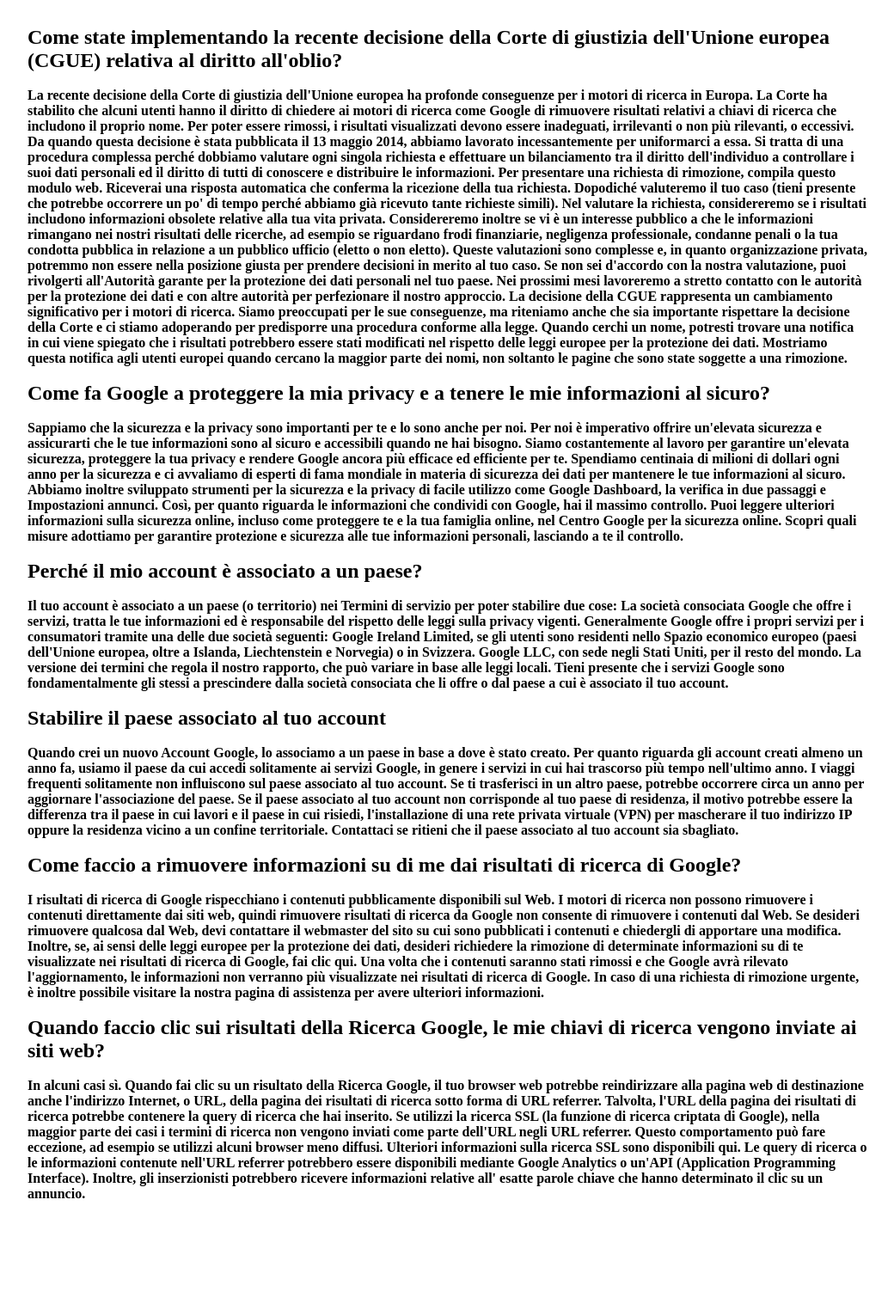
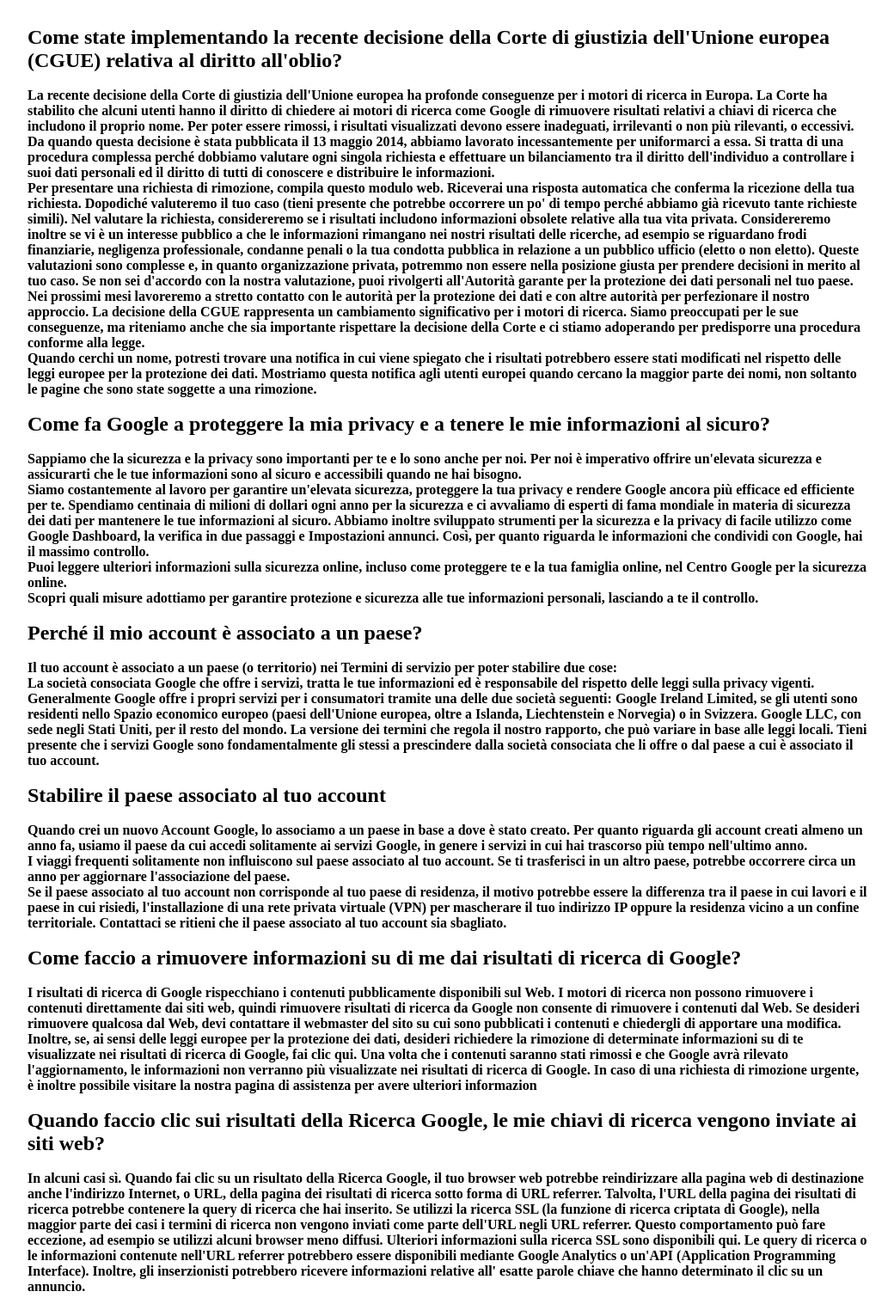
Before and after one commit to Masadavide/php-google-faq, a PHP site: page / in a window 1280 px wide. Shown: the part 100-1624 px from the top of the page at 86% size, without its empty margins (119-1159 px from the left). Before the commit the page ends 1494 px from the top, so only its background shows below. Run offline with PHP 8.4, Linux system fonts and the light colour scheme.

Commit message:
correzione

```diff
--- a/index.php
+++ b/index.php
@@ -1,52 +1,53 @@
 <?php
     $array = [
         [
-        'domanda' => "Come state implementando la recente decisione della Corte di giustizia dell'Unione europea (CGUE) relativa al diritto all'oblio?",
-        'risposta' => "La recente decisione della Corte di giustizia dell'Unione europea ha profonde conseguenze per i motori di ricerca in Europa. La Corte ha stabilito che alcuni utenti hanno il diritto di chiedere ai motori di ricerca come Google di rimuovere risultati relativi a chiavi di ricerca che includono il proprio nome. Per poter essere rimossi, i risultati visualizzati devono essere inadeguati, irrilevanti o non più rilevanti, o eccessivi.
+        "domanda" => "<h2>Come state implementando la recente decisione della Corte di giustizia dell'Unione europea (CGUE) relativa al diritto all'oblio? </h2>",
+        "risposta" => "<p> La recente decisione della Corte di giustizia dell'Unione europea ha profonde conseguenze per i motori di ricerca in Europa. La Corte ha stabilito che alcuni utenti hanno il diritto di chiedere ai motori di ricerca come Google di rimuovere risultati relativi a chiavi di ricerca che includono il proprio nome. Per poter essere rimossi, i risultati visualizzati devono essere inadeguati, irrilevanti o non più rilevanti, o eccessivi.</p>
 
-        Da quando questa decisione è stata pubblicata il 13 maggio 2014, abbiamo lavorato incessantemente per uniformarci a essa. Si tratta di una procedura complessa perché dobbiamo valutare ogni singola richiesta e effettuare un bilanciamento tra il diritto dell'individuo a controllare i suoi dati personali ed il diritto di tutti di conoscere e distribuire le informazioni.
+        <p> Da quando questa decisione è stata pubblicata il 13 maggio 2014, abbiamo lavorato incessantemente per uniformarci a essa. Si tratta di una procedura complessa perché dobbiamo valutare ogni singola richiesta e effettuare un bilanciamento tra il diritto dell'individuo a controllare i suoi dati personali ed il diritto di tutti di conoscere e distribuire le informazioni. </p>
 
-        Per presentare una richiesta di rimozione, compila questo modulo web. Riceverai una risposta automatica che conferma la ricezione della tua richiesta. Dopodiché valuteremo il tuo caso (tieni presente che potrebbe occorrere un po' di tempo perché abbiamo già ricevuto tante richieste simili). Nel valutare la richiesta, considereremo se i risultati includono informazioni obsolete relative alla tua vita privata. Considereremo inoltre se vi è un interesse pubblico a che le informazioni rimangano nei nostri risultati delle ricerche, ad esempio se riguardano frodi finanziarie, negligenza professionale, condanne penali o la tua condotta pubblica in relazione a un pubblico ufficio (eletto o non eletto). Queste valutazioni sono complesse e, in quanto organizzazione privata, potremmo non essere nella posizione giusta per prendere decisioni in merito al tuo caso. Se non sei d'accordo con la nostra valutazione, puoi rivolgerti all'Autorità garante per la protezione dei dati personali nel tuo paese.
+        <p> Per presentare una richiesta di rimozione, compila questo modulo web. Riceverai una risposta automatica che conferma la ricezione della tua richiesta. Dopodiché valuteremo il tuo caso (tieni presente che potrebbe occorrere un po' di tempo perché abbiamo già ricevuto tante richieste simili). Nel valutare la richiesta, considereremo se i risultati includono informazioni obsolete relative alla tua vita privata. Considereremo inoltre se vi è un interesse pubblico a che le informazioni rimangano nei nostri risultati delle ricerche, ad esempio se riguardano frodi finanziarie, negligenza professionale, condanne penali o la tua condotta pubblica in relazione a un pubblico ufficio (eletto o non eletto). Queste valutazioni sono complesse e, in quanto organizzazione privata, potremmo non essere nella posizione giusta per prendere decisioni in merito al tuo caso. Se non sei d'accordo con la nostra valutazione, puoi rivolgerti all'Autorità garante per la protezione dei dati personali nel tuo paese.</p>
 
-        Nei prossimi mesi lavoreremo a stretto contatto con le autorità per la protezione dei dati e con altre autorità per perfezionare il nostro approccio. La decisione della CGUE rappresenta un cambiamento significativo per i motori di ricerca. Siamo preoccupati per le sue conseguenze, ma riteniamo anche che sia importante rispettare la decisione della Corte e ci stiamo adoperando per predisporre una procedura conforme alla legge.
+        <p> Nei prossimi mesi lavoreremo a stretto contatto con le autorità per la protezione dei dati e con altre autorità per perfezionare il nostro approccio. La decisione della CGUE rappresenta un cambiamento significativo per i motori di ricerca. Siamo preoccupati per le sue conseguenze, ma riteniamo anche che sia importante rispettare la decisione della Corte e ci stiamo adoperando per predisporre una procedura conforme alla legge. </p>
 
-        Quando cerchi un nome, potresti trovare una notifica in cui viene spiegato che i risultati potrebbero essere stati modificati nel rispetto delle leggi europee per la protezione dei dati. Mostriamo questa notifica agli utenti europei quando cercano la maggior parte dei nomi, non soltanto le pagine che sono state soggette a una rimozione.",
+        <p> Quando cerchi un nome, potresti trovare una notifica in cui viene spiegato che i risultati potrebbero essere stati modificati nel rispetto delle leggi europee per la protezione dei dati. Mostriamo questa notifica agli utenti europei quando cercano la maggior parte dei nomi, non soltanto le pagine che sono state soggette a una rimozione. </p>",
         ],
         [
-        'domanda' => "Come fa Google a proteggere la mia privacy e a tenere le mie informazioni al sicuro?",
-        'risposta' => "Sappiamo che la sicurezza e la privacy sono importanti per te e lo sono anche per noi. Per noi è imperativo offrire un'elevata sicurezza e assicurarti che le tue informazioni sono al sicuro e accessibili quando ne hai bisogno.
+        "domanda" => " <h2>Come fa Google a proteggere la mia privacy e a tenere le mie informazioni al sicuro? </h2>",
+        "risposta" => "<p> Sappiamo che la sicurezza e la privacy sono importanti per te e lo sono anche per noi. Per noi è imperativo offrire un'elevata sicurezza e assicurarti che le tue informazioni sono al sicuro e accessibili quando ne hai bisogno. </p>
 
-        Siamo costantemente al lavoro per garantire un'elevata sicurezza, proteggere la tua privacy e rendere Google ancora più efficace ed efficiente per te. Spendiamo centinaia di milioni di dollari ogni anno per la sicurezza e ci avvaliamo di esperti di fama mondiale in materia di sicurezza dei dati per mantenere le tue informazioni al sicuro. Abbiamo inoltre sviluppato strumenti per la sicurezza e la privacy di facile utilizzo come Google Dashboard, la verifica in due passaggi e Impostazioni annunci. Così, per quanto riguarda le informazioni che condividi con Google, hai il massimo controllo.
+        <p> Siamo costantemente al lavoro per garantire un'elevata sicurezza, proteggere la tua privacy e rendere Google ancora più efficace ed efficiente per te. Spendiamo centinaia di milioni di dollari ogni anno per la sicurezza e ci avvaliamo di esperti di fama mondiale in materia di sicurezza dei dati per mantenere le tue informazioni al sicuro. Abbiamo inoltre sviluppato strumenti per la sicurezza e la privacy di facile utilizzo come Google Dashboard, la verifica in due passaggi e Impostazioni annunci. Così, per quanto riguarda le informazioni che condividi con Google, hai il massimo controllo. </p>
 
-        Puoi leggere ulteriori informazioni sulla sicurezza online, incluso come proteggere te e la tua famiglia online, nel Centro Google per la sicurezza online.
+        <p> Puoi leggere ulteriori informazioni sulla sicurezza online, incluso come proteggere te e la tua famiglia online, nel Centro Google per la sicurezza online. </p>
 
-        Scopri quali misure adottiamo per garantire protezione e sicurezza alle tue informazioni personali, lasciando a te il controllo."
+        <p>Scopri quali misure adottiamo per garantire protezione e sicurezza alle tue informazioni personali, lasciando a te il controllo. </p>",
         ],
         [
-        'domanda' => "Perché il mio account è associato a un paese?",
-        'risposta' => "Il tuo account è associato a un paese (o territorio) nei Termini di servizio per poter stabilire due cose:
+        "domanda" => " <h2>Perché il mio account è associato a un paese? </h2>",
+        "risposta" => "<p> Il tuo account è associato a un paese (o territorio) nei Termini di servizio per poter stabilire due cose: </p>
 
-        La società consociata Google che offre i servizi, tratta le tue informazioni ed è responsabile del rispetto delle leggi sulla privacy vigenti. Generalmente Google offre i propri servizi per i consumatori tramite una delle due società seguenti:
+        <p> La società consociata Google che offre i servizi, tratta le tue informazioni ed è responsabile del rispetto delle leggi sulla privacy vigenti. Generalmente Google offre i propri servizi per i consumatori tramite una delle due società seguenti:
         Google Ireland Limited, se gli utenti sono residenti nello Spazio economico europeo (paesi dell'Unione europea, oltre a Islanda, Liechtenstein e Norvegia) o in Svizzera.
         Google LLC, con sede negli Stati Uniti, per il resto del mondo.
         La versione dei termini che regola il nostro rapporto, che può variare in base alle leggi locali.
-        Tieni presente che i servizi Google sono fondamentalmente gli stessi a prescindere dalla società consociata che li offre o dal paese a cui è associato il tuo account."
+        Tieni presente che i servizi Google sono fondamentalmente gli stessi a prescindere dalla società consociata che li offre o dal paese a cui è associato il tuo account. </p>",
         ],
         [
-        'domanda' => "Stabilire il paese associato al tuo account",
-        'risposta' => "Quando crei un nuovo Account Google, lo associamo a un paese in base a dove è stato creato. Per quanto riguarda gli account creati almeno un anno fa, usiamo il paese da cui accedi solitamente ai servizi Google, in genere i servizi in cui hai trascorso più tempo nell'ultimo anno.
+        "domanda" => "<h2> Stabilire il paese associato al tuo account </h2> ",
+        "risposta" => " <p> Quando crei un nuovo Account Google, lo associamo a un paese in base a dove è stato creato. Per quanto riguarda gli account creati almeno un anno fa, usiamo il paese da cui accedi solitamente ai servizi Google, in genere i servizi in cui hai trascorso più tempo nell'ultimo anno. </p>
 
-        I viaggi frequenti solitamente non influiscono sul paese associato al tuo account. Se ti trasferisci in un altro paese, potrebbe occorrere circa un anno per aggiornare l'associazione del paese.
+        <p> I viaggi frequenti solitamente non influiscono sul paese associato al tuo account. Se ti trasferisci in un altro paese, potrebbe occorrere circa un anno per aggiornare l'associazione del paese. </p>
 
-        Se il paese associato al tuo account non corrisponde al tuo paese di residenza, il motivo potrebbe essere la differenza tra il paese in cui lavori e il paese in cui risiedi, l'installazione di una rete privata virtuale (VPN) per mascherare il tuo indirizzo IP oppure la residenza vicino a un confine territoriale. Contattaci se ritieni che il paese associato al tuo account sia sbagliato."
+        <p> Se il paese associato al tuo account non corrisponde al tuo paese di residenza, il motivo potrebbe essere la differenza tra il paese in cui lavori e il paese in cui risiedi, l'installazione di una rete privata virtuale (VPN) per mascherare il tuo indirizzo IP oppure la residenza vicino a un confine territoriale. Contattaci se ritieni che il paese associato al tuo account sia sbagliato. </p>",
         ],
         [
-        'domanda' => "Come faccio a rimuovere informazioni su di me dai risultati di ricerca di Google?",
-        'risposta' => "I risultati di ricerca di Google rispecchiano i contenuti pubblicamente disponibili sul Web. I motori di ricerca non possono rimuovere i contenuti direttamente dai siti web, quindi rimuovere risultati di ricerca da Google non consente di rimuovere i contenuti dal Web. Se desideri rimuovere qualcosa dal Web, devi contattare il webmaster del sito su cui sono pubblicati i contenuti e chiedergli di apportare una modifica. Inoltre, se, ai sensi delle leggi europee per la protezione dei dati, desideri richiedere la rimozione di determinate informazioni su di te visualizzate nei risultati di ricerca di Google, fai clic qui. Una volta che i contenuti saranno stati rimossi e che Google avrà rilevato l'aggiornamento, le informazioni non verranno più visualizzate nei risultati di ricerca di Google. In caso di una richiesta di rimozione urgente, è inoltre possibile visitare la nostra pagina di assistenza per avere ulteriori informazioni."
+        "domanda" => " <h2> Come faccio a rimuovere informazioni su di me dai risultati di ricerca di Google? </h2>",
+        "risposta" => " <p> I risultati di ricerca di Google rispecchiano i contenuti pubblicamente disponibili sul Web. I motori di ricerca non possono rimuovere i contenuti direttamente dai siti web, quindi rimuovere risultati di ricerca da Google non consente di rimuovere i contenuti dal Web. Se desideri rimuovere qualcosa dal Web, devi contattare il webmaster del sito su cui sono pubblicati i contenuti e chiedergli di apportare una modifica. Inoltre, se, ai sensi delle leggi europee per la protezione dei dati, desideri richiedere la rimozione di determinate informazioni su di te visualizzate nei risultati di ricerca di Google, fai clic qui. Una volta che i contenuti saranno stati rimossi e che Google avrà rilevato l'aggiornamento, le informazioni non verranno più visualizzate nei risultati di ricerca di Google. In caso di una richiesta di rimozione urgente, è inoltre possibile visitare la nostra pagina di assistenza per avere ulteriori informazion </p>",
         ],
         [
-        'domanda' => "Quando faccio clic sui risultati della Ricerca Google, le mie chiavi di ricerca vengono inviate ai siti web?",
-        'risposta' => "In alcuni casi sì. Quando fai clic su un risultato della Ricerca Google, il tuo browser web potrebbe reindirizzare alla pagina web di destinazione anche l'indirizzo Internet, o URL, della pagina dei risultati di ricerca sotto forma di URL referrer. Talvolta, l'URL della pagina dei risultati di ricerca potrebbe contenere la query di ricerca che hai inserito. Se utilizzi la ricerca SSL (la funzione di ricerca criptata di Google), nella maggior parte dei casi i termini di ricerca non vengono inviati come parte dell'URL negli URL referrer. Questo comportamento può fare eccezione, ad esempio se utilizzi alcuni browser meno diffusi. Ulteriori informazioni sulla ricerca SSL sono disponibili qui. Le query di ricerca o le informazioni contenute nell'URL referrer potrebbero essere disponibili mediante Google Analytics o un'API (Application Programming Interface). Inoltre, gli inserzionisti potrebbero ricevere informazioni relative all' esatte parole chiave che hanno determinato il clic su un annuncio."
+        "domanda" => " <h2> Quando faccio clic sui risultati della Ricerca Google, le mie chiavi di ricerca vengono inviate ai siti web? </h2>",
+
+        "risposta" => "<p> In alcuni casi sì. Quando fai clic su un risultato della Ricerca Google, il tuo browser web potrebbe reindirizzare alla pagina web di destinazione anche l'indirizzo Internet, o URL, della pagina dei risultati di ricerca sotto forma di URL referrer. Talvolta, l'URL della pagina dei risultati di ricerca potrebbe contenere la query di ricerca che hai inserito. Se utilizzi la ricerca SSL (la funzione di ricerca criptata di Google), nella maggior parte dei casi i termini di ricerca non vengono inviati come parte dell'URL negli URL referrer. Questo comportamento può fare eccezione, ad esempio se utilizzi alcuni browser meno diffusi. Ulteriori informazioni sulla ricerca SSL sono disponibili qui. Le query di ricerca o le informazioni contenute nell'URL referrer potrebbero essere disponibili mediante Google Analytics o un'API (Application Programming Interface). Inoltre, gli inserzionisti potrebbero ricevere informazioni relative all' esatte parole chiave che hanno determinato il clic su un annuncio.</p>",
         ],
     ];
 ?>
```
Lines whose indentation alone changed are shown as unchanged.
